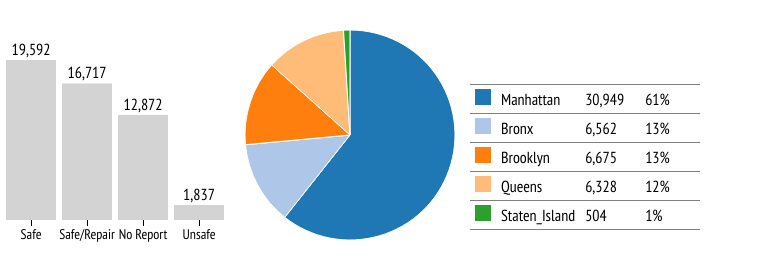
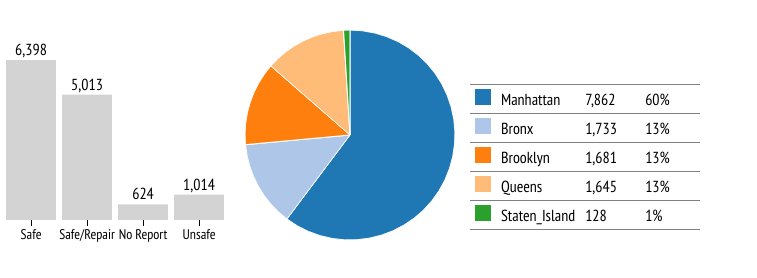
Before and after one commit to NYCDOB/Performance_Dashboard, a website: page examples/Facades_Borough.html in a window 1280 px wide. Shown: the whole page, without its empty margins (0-757 px from the left). Drawn offline with nearby package versions, Linux system fonts and the light colour scheme.

Commit message:
Update Facades_Borough.html

```diff
--- a/examples/Facades_Borough.html
+++ b/examples/Facades_Borough.html
@@ -244,10 +244,10 @@ function dashboard(id, fData){
 
 <script>
 var freqData=[
-{State:'Safe',freq:{Manhattan:11765, Bronx:2577, Brooklyn:2645, Queens:2354, Staten_Island:251}}
-,{State:'Safe/Repair',freq:{Manhattan:10764, Bronx:1818, Brooklyn:1784, Queens:2234, Staten_Island:117}}
-,{State:'No Report',freq:{Manhattan:7608, Bronx:1784, Brooklyn:1794, Queens:1563, Staten_Island:123}}
-,{State:'Unsafe',freq:{Manhattan:812, Bronx:383, Brooklyn:452, Queens:177, Staten_Island:13}}
+{State:'Safe',freq:{Manhattan:3889, Bronx:780, Brooklyn:826, Queens:819, Staten_Island:84}}
+,{State:'Safe/Repair',freq:{Manhattan:3225, Bronx:619, Brooklyn:498, Queens:646, Staten_Island:25}}
+,{State:'No Report',freq:{Manhattan:286, Bronx:128, Brooklyn:109, Queens:92, Staten_Island:9}}
+,{State:'Unsafe',freq:{Manhattan:462, Bronx:206, Brooklyn:248, Queens:88, Staten_Island:10}}
 
 ];
 
```
